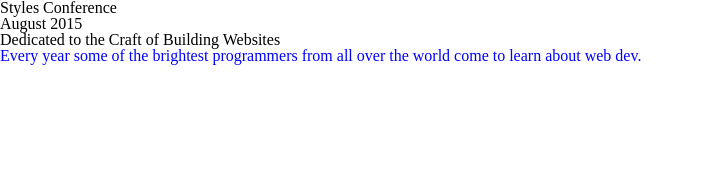
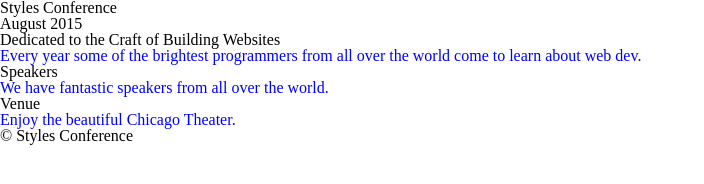
Before and after one commit to boralad56/html-css-tutorial-1, a plain HTML site: page index.html in a window 1280 px wide. Shown: the whole page, without its empty margins (0-704 px from the left). Drawn offline with Linux system fonts and the light colour scheme.

Commit message:
finished basic html layout with section and sections w/in sections

```diff
--- a/index.html
+++ b/index.html
@@ -17,6 +17,22 @@
 			<p>Every year some of the brightest programmers from all over the world come to learn about web dev.</p>
 		</section>
 
+		<section>
+			<section>
+				<h5>Speakers</h5>
+				<p>We have fantastic speakers from all over the world.</p>
+			</section>
+
+			<section>
+				<h5>Venue</h5>
+				<p>Enjoy the beautiful Chicago Theater.</p>
+			</section>
+		</section>
+
+		<footer>
+			<small>&copy; Styles Conference</small>
+		</footer>
+
 	</body>
 
 </html>
```
